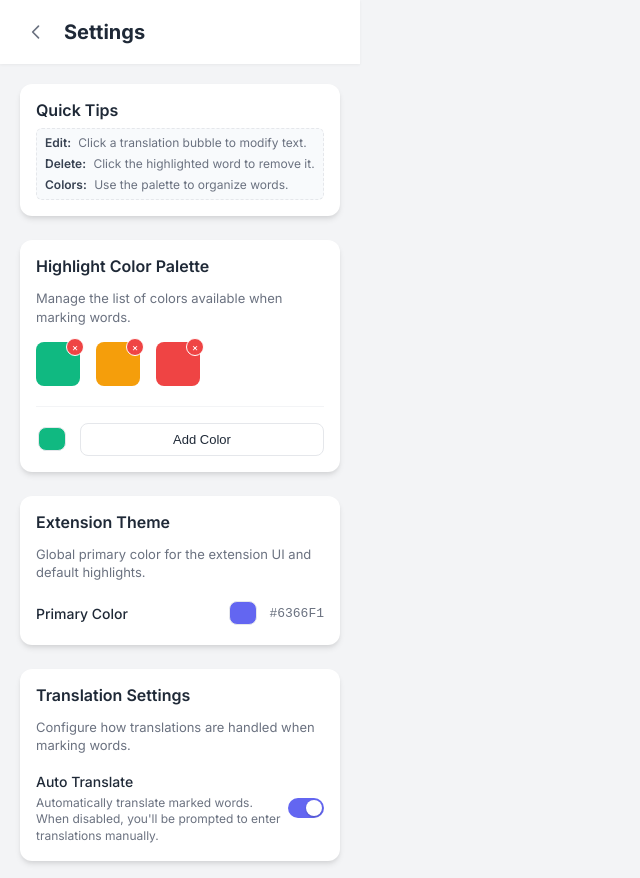
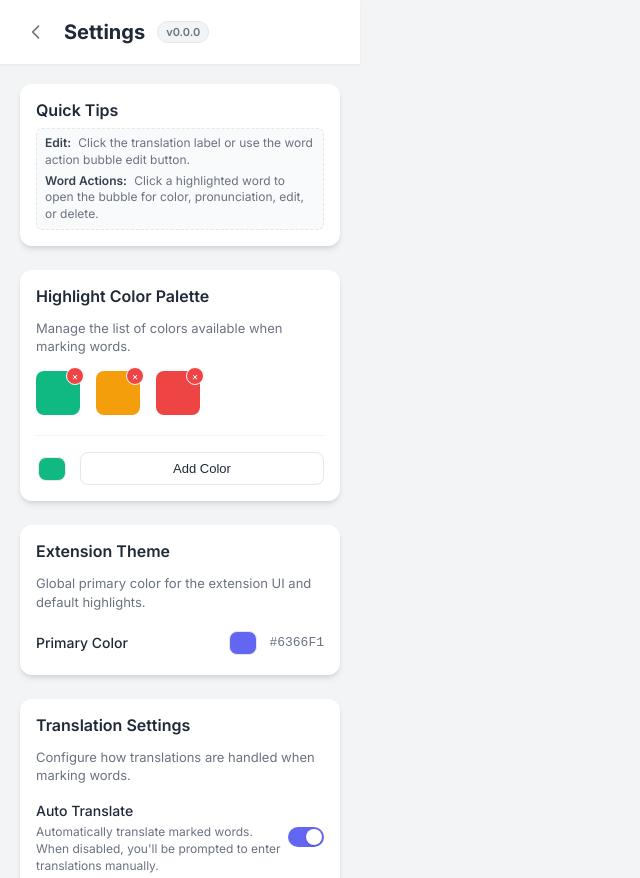
Before and after one commit to 51750/mark-my-words, a browser extension: page settings/settings.html in a window 1280 px wide. Shown: the top 878 px of the page, without its empty margins (0-640 px from the left). Drawn offline with Linux system fonts and the light colour scheme.

Commit message:
feat: add app version display in settings and update help text for clarity

```diff
--- a/settings/settings.css
+++ b/settings/settings.css
@@ -30,6 +30,17 @@ header {
   display: flex;
   align-items: center;
   gap: 12px;
+}
+
+.version-pill {
+  margin-left: auto;
+  font-size: 11px;
+  font-weight: 600;
+  color: var(--text-sub);
+  background: #f3f4f6;
+  border: 1px solid #e5e7eb;
+  border-radius: 999px;
+  padding: 3px 8px;
 }
 
 h1 {
--- a/settings/settings.html
+++ b/settings/settings.html
@@ -21,6 +21,7 @@
           </svg>
         </button>
         <h1>Settings</h1>
+        <span id="app-version" class="version-pill">v-</span>
       </div>
     </header>
 
@@ -30,15 +31,11 @@
         <div class="tips-container compact">
           <div class="tip-item">
             <strong>Edit:</strong>
-            <span>Click a translation bubble to modify text.</span>
+            <span>Click the translation label or use the word action bubble edit button.</span>
           </div>
           <div class="tip-item">
-            <strong>Delete:</strong>
-            <span>Click the highlighted word to remove it.</span>
-          </div>
-          <div class="tip-item">
-            <strong>Colors:</strong>
-            <span>Use the palette to organize words.</span>
+            <strong>Word Actions:</strong>
+            <span>Click a highlighted word to open the bubble for color, pronunciation, edit, or delete.</span>
           </div>
         </div>
       </section>
--- a/settings/settings.js
+++ b/settings/settings.js
@@ -8,8 +8,14 @@ document.addEventListener('DOMContentLoaded', () => {
   const resetBtn = document.getElementById('reset-btn');
   const autoTranslateToggle = document.getElementById('auto-translate-toggle');
   const whitelistModeToggle = document.getElementById('whitelist-mode-toggle');
+  const appVersion = document.getElementById('app-version');
 
   let currentPalette = ['#10b981', '#f59e0b', '#ef4444'];
+
+  if (appVersion && chrome.runtime?.getManifest) {
+    const manifest = chrome.runtime.getManifest();
+    appVersion.textContent = `v${manifest.version}`;
+  }
 
   // Load saved settings
   chrome.storage.local.get(['themeColor', 'colorPalette', 'autoTranslate', 'whitelistMode'], (result) => {
```
